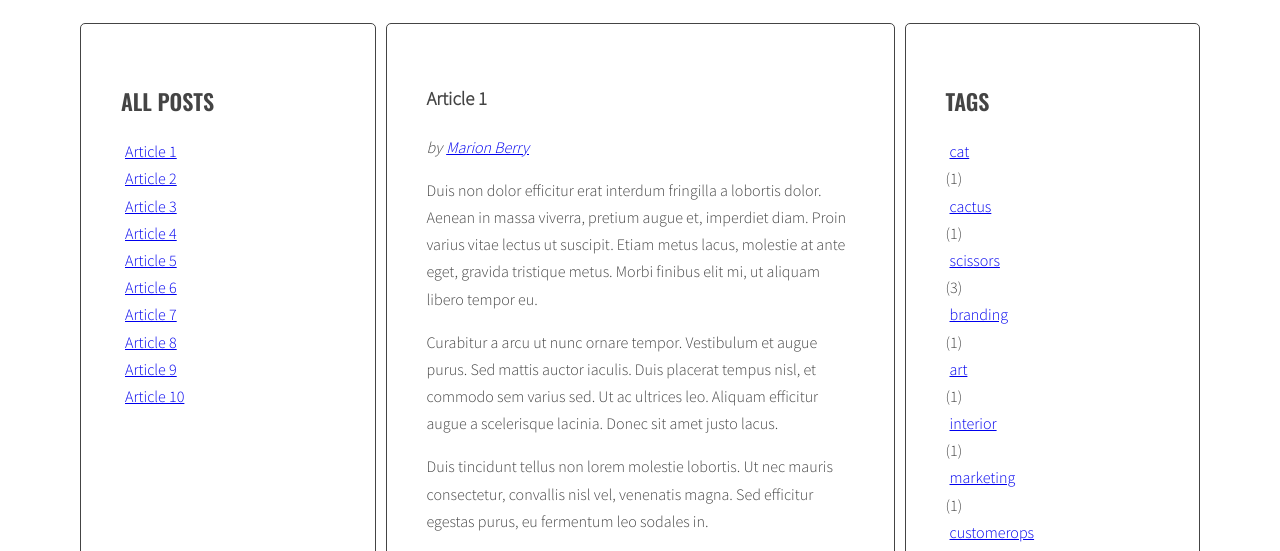
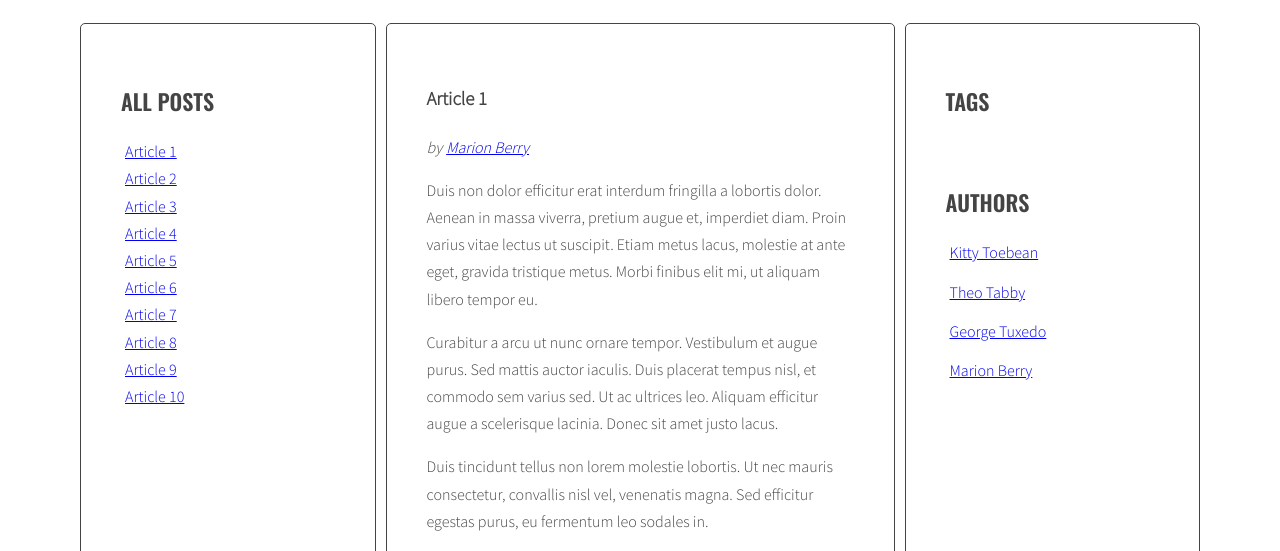
Before and after one commit to kamiljanusztc/javascript-blog, a website: page index.html in a window 1280 px wide. Shown: the part 220-771 px from the top of the page. Drawn offline with nearby package versions, Linux system fonts and the light colour scheme.

Commit message:
Remove tag list in index.html

```diff
--- a/index.html
+++ b/index.html
@@ -180,11 +180,6 @@
             <aside class="sidebar">
               <h2 class="section-title">Tags</h2>
               <ul class="list tags">
-                <li><a href="#">design</a> <span>(6)</span></li>
-                <li><a href="#">code</a> <span>(5)</span></li>
-                <li><a href="#">tutorials</a> <span>(4)</span></li>
-                <li><a href="#">reviews</a> <span>(4)</span></li>
-                <li><a href="#">news</a> <span>(6)</span></li>
               </ul>
               <h2 class="section-title">Authors</h2>
               <ul class="list authors">
--- a/js/script.js
+++ b/js/script.js
@@ -48,7 +48,9 @@ document.getElementById('test-button').addEventListener('click', function(){
     optTitleListSelector = '.titles',
     optArticleTagsSelector = '.post-tags .list',
     optArticleAuthorSelector = '.post-author',
-    optTagsListSelector = '.tags.list'; //find tag list in right colum
+    optTagsListSelector = '.tags.list', //find tag list in right colum
+    optCloudClassCount = '5',
+    optCloudClassPrefix = 'tag-size-';
 
   const generateTitleLinks = function (customSelector = '') {
     console.log(customSelector);
@@ -107,6 +109,9 @@ document.getElementById('test-button').addEventListener('click', function(){
     return params;
   }
   console.log(calculateTagsParams);
+
+  const calculateTagClass = function(count, params) {
+  }
 
   const generateTags = function () {
 
@@ -177,7 +182,11 @@ document.getElementById('test-button').addEventListener('click', function(){
     for(let tag in allTags) {
 
     /* [NEW] generate code of a link and add it to allTagsHTML */
-    allTagsHTML += '<li><a href="#tag-' + tag + '">' + tag + '</a></li>' + ' (' + allTags[tag] + ') ';
+    const tagLinkHTML = '<li class="count, params"><a href="#tag-' + calculateTagClass(allTags[tag], tagsParams) + '</a></li>';
+    console.log('tagLinkHTML:', tagLinkHTML);
+
+    allTagsHTML += tagLinkHTML;
+
     //allTagsHTML += tag + ' (' + allTags[tag] + ') ';
 
     /* [NEW] END LOOP: for each tag in allTags: */
```
